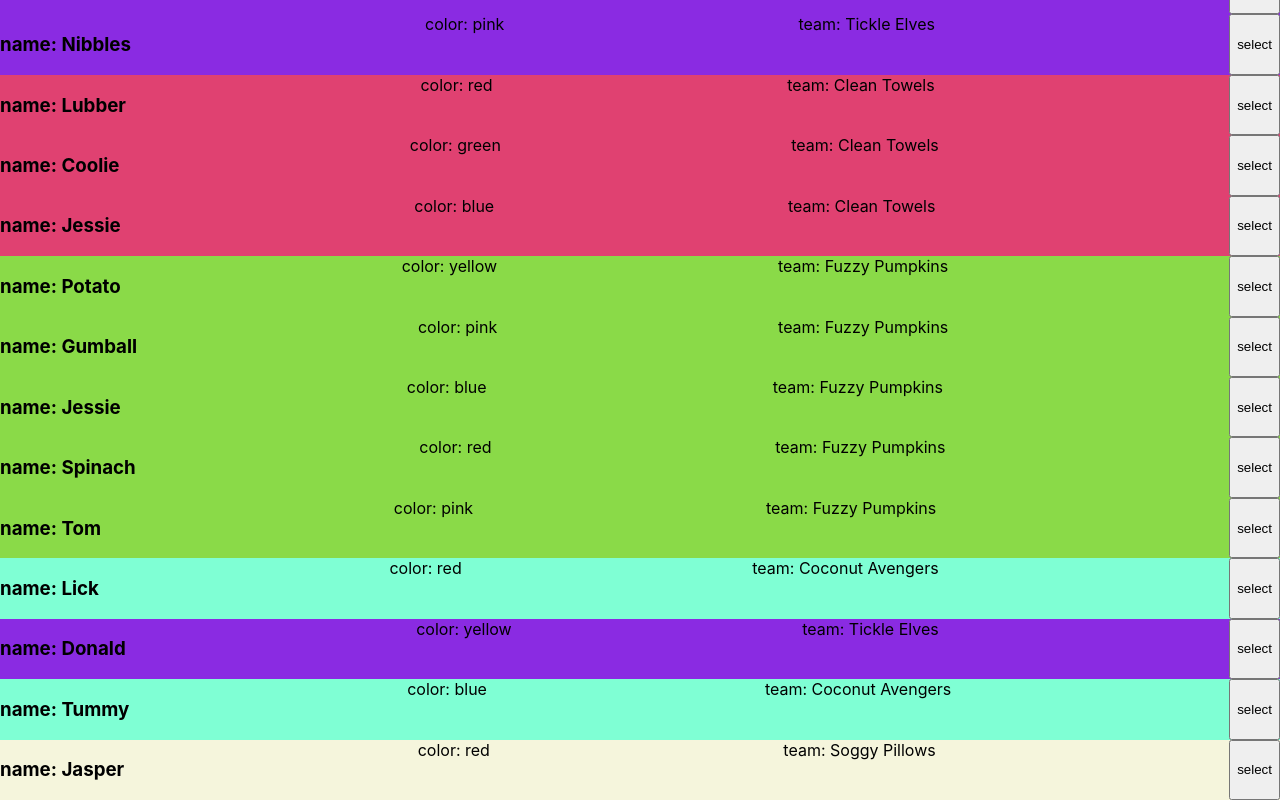
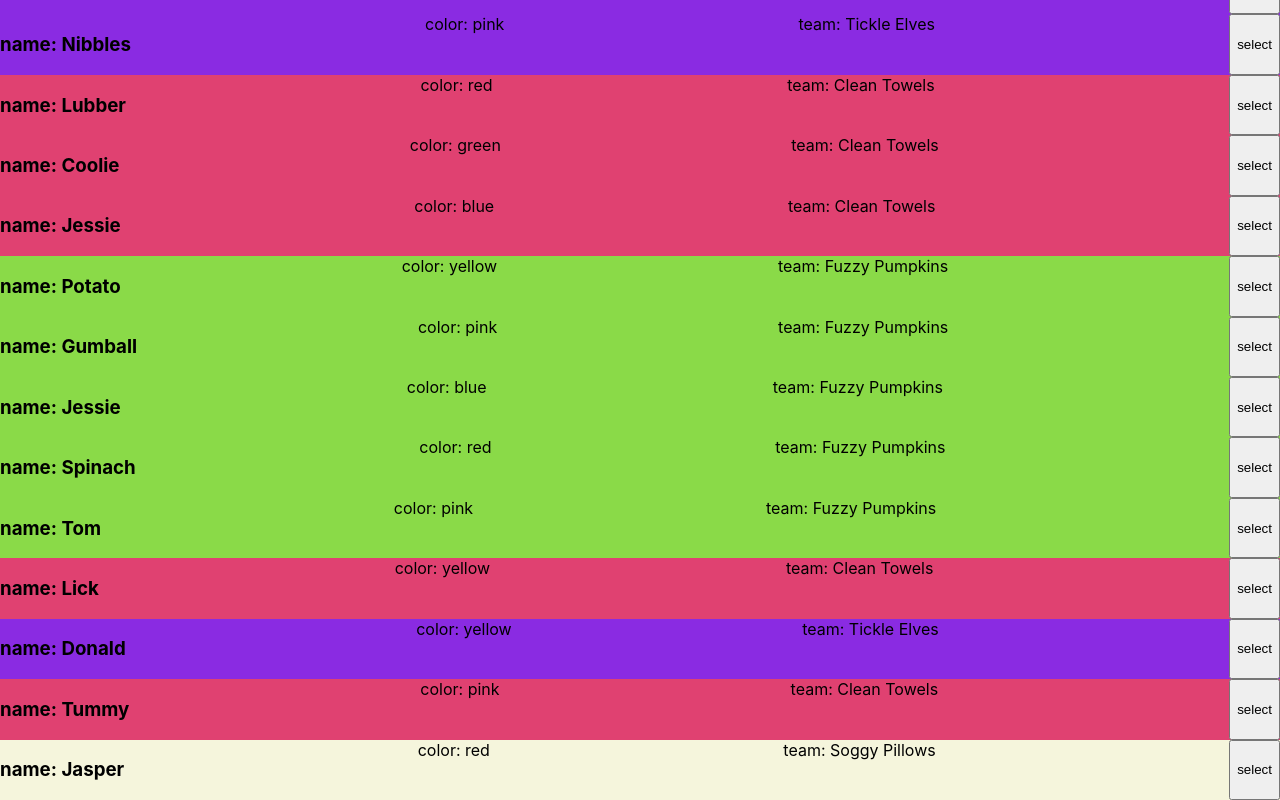
Before and after one commit to sohdonald/hamster-rangers, a React (Create React App) app: page / in a window 1280 px wide. Shown: the part 1123-1923 px from the top of the page. Built offline with nearby package versions, Linux system fonts and the light colour scheme; data requests are answered from the project's data file.

Commit message:
added more megazords

```diff
--- a/db.json
+++ b/db.json
@@ -140,8 +140,8 @@
     },
     {
       "name": "Lick",
-      "color": "red",
-      "team": "Coconut Avengers",
+      "color": "yellow",
+      "team": "Clean Towels",
       "id": 23
     },
     {
@@ -152,8 +152,8 @@
     },
     {
       "name": "Tummy",
-      "color": "blue",
-      "team": "Coconut Avengers",
+      "color": "pink",
+      "team": "Clean Towels",
       "id": 25
     },
     {
--- a/src/SummonMegazord.js
+++ b/src/SummonMegazord.js
@@ -108,6 +108,10 @@ function SummonMegazord({ team }) {
         megazord = "Boring Suitcase";
       } else if (p=== 1 && g === 1 && b === 1 && y === 1 && r === 1) {
         megazord = "Classic Coke";
+      } else if (r === 5) {
+        megazord = "Promoting Violence";
+      } else if (b === 4 && g === 1) {
+        megazord = "Invisible Hamster King";
       } else {
         megazord = "Cheap Knockoff";
       }
```
